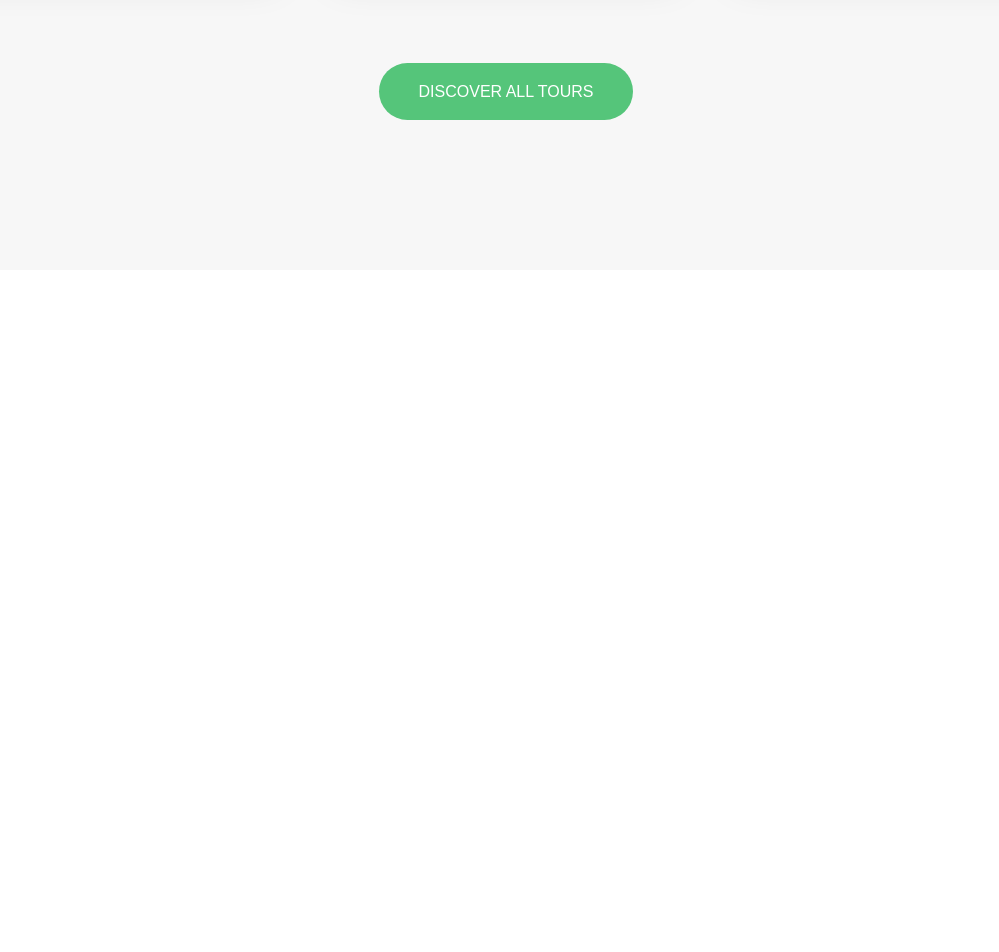
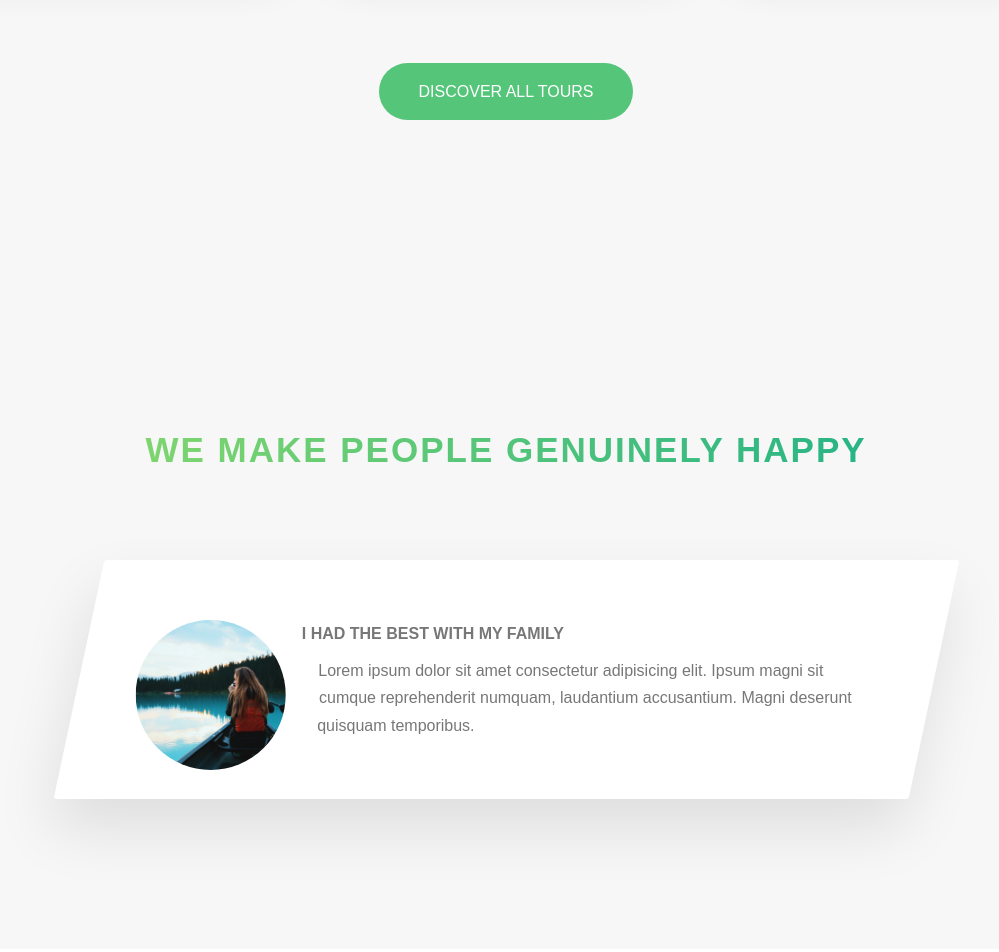
Before and after one commit to Rakib544/sass-practise, a website: page index.html in a window 1280 px wide. Shown: the part 2991-3943 px from the top of the page, without its empty margins (134-1133 px from the left). Before the commit the page ends 3291 px from the top, so only its background shows below. Drawn offline with Linux system fonts and the light colour scheme; files whose address does not match are found by name.

```diff
--- a/index.html
+++ b/index.html
@@ -272,6 +272,32 @@
         </div>
       </section>
       <!-- tour section end here -->
+
+      <!-- story section start here -->
+      <section class="section-stories">
+        <div class="u-center-text u-margin-bottom-big">
+          <h2 class="heading-secondary">We make people genuinely happy</h2>
+        </div>
+
+        <div class="row">
+          <div class="story">
+            <figure class="story__shape">
+              <img src="img/nat-8.jpg" alt="story" class="story__img" />
+            </figure>
+            <div class="story__text">
+              <h3 class="heading-tertiary u-margin-bottom-small">
+                I had the best with my family
+              </h3>
+              <p>
+                Lorem ipsum dolor sit amet consectetur adipisicing elit. Ipsum
+                magni sit cumque reprehenderit numquam, laudantium accusantium.
+                Magni deserunt quisquam temporibus.
+              </p>
+            </div>
+          </div>
+        </div>
+      </section>
+      <!-- story section end here -->
     </main>
     <!-- about section end -->
   </body>
--- /dev/null
+++ b/sass/components/_story.scss
@@ -0,0 +1,30 @@
+.story {
+  width: 75%;
+  margin: 0 auto;
+  box-shadow: 0 3rem 6rem rgba($color-black, 0.1);
+  background-color: $color-white;
+  border-radius: 3px;
+  padding: 6rem;
+  padding-left: 9rem;
+  font-size: $default-font-size;
+  transform: skewX(-12deg);
+
+  &__shape {
+    width: 15rem;
+    height: 15rem;
+    float: left;
+    -webkit-shape-outside: circle(50% at 50% 50%);
+    shape-outside: circle(50% at 50% 50%);
+    -webkit-clip-path: circle(50% at 50% 50%);
+    clip-path: circle(50% at 50% 50%);
+    transform: translateX(-3rem) skewX(12deg);
+  }
+
+  &__img {
+    height: 100%;
+  }
+
+  &__text {
+    transform: skewX(12deg);
+  }
+}
--- a/sass/main.scss
+++ b/sass/main.scss
@@ -15,6 +15,7 @@
 @import "components/composition";
 @import "components/feature-box";
 @import "components/card";
+@import "components/story";
 
 @import "layout/grid";
 @import "layout/header";
--- a/sass/pages/_home.scss
+++ b/sass/pages/_home.scss
@@ -26,3 +26,8 @@
   padding: 25rem 0 15rem 0;
   margin-top: -10rem;
 }
+
+.section-stories {
+  padding: 15rem 0;
+  background-color: $color-grey-light-1;
+}
```
Also changed, not shown: css/style.css.
